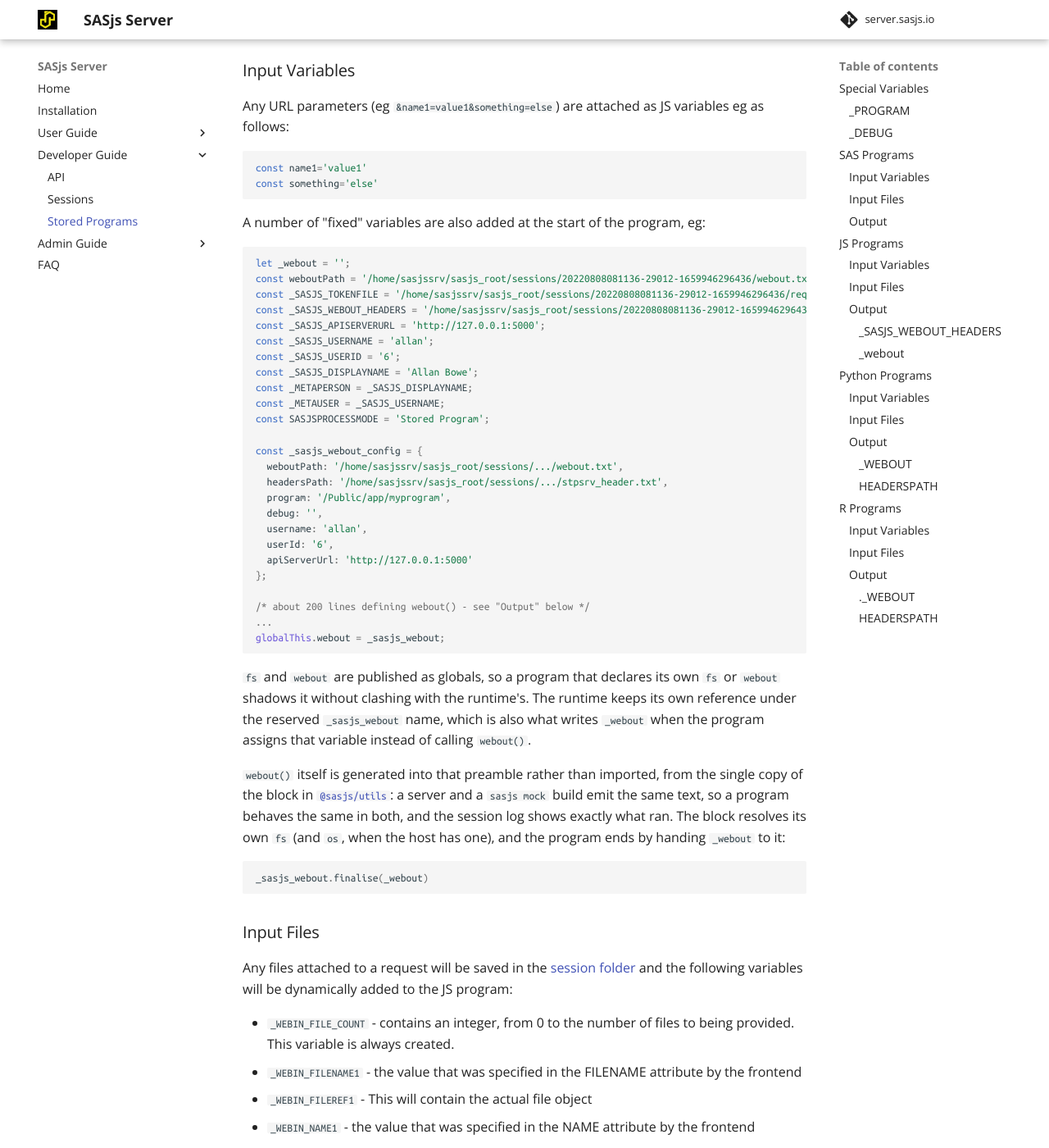
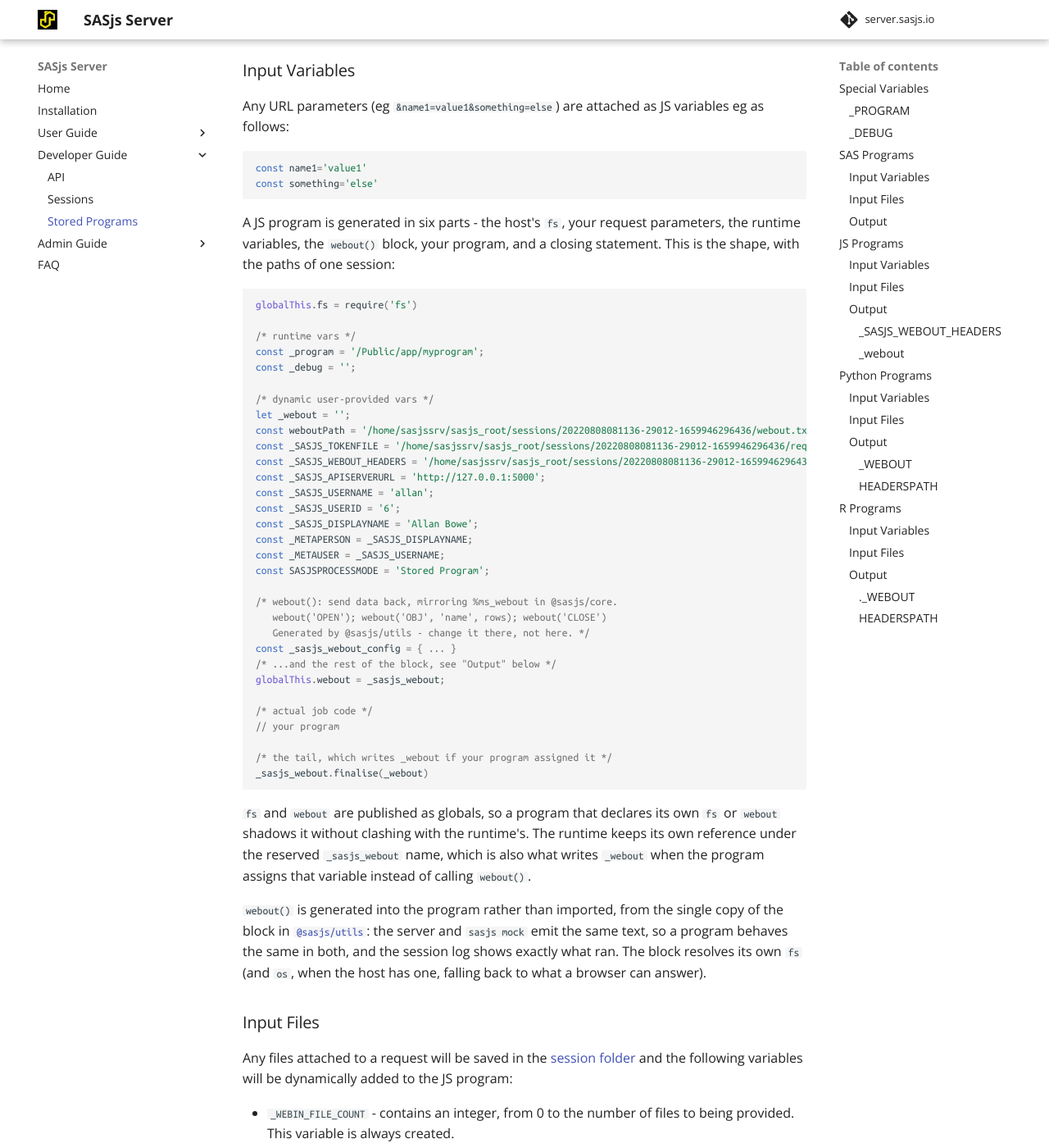
Before and after one commit to sasjs/server.sasjs.io, an MkDocs documentation site: the page built from docs/storedprograms.md, in a window 1280 px wide and 1400 px high, scrolled down 3256 px. Shown: the whole window at 82% size. Built offline with MkDocs 1.6.1 and Material for MkDocs 9.7.7, drawn with Linux system fonts in a browser that asks for light colours; comment, search, counter and statistics services are not loaded.

Commit message:
docs(storedprograms): show the generated program as it is, six parts
The page's preamble block was a hand-written summary: it left out the host's fs
binding and the runtime-vars section, and it showed the webout block only as a
comment. It now mirrors a program the server actually writes - globalThis.fs,
runtime vars, dynamic vars, the block, the job code, and the finalise tail - so a
person reading a session log can match it line for line to the page.

````diff
--- a/docs/storedprograms.md
+++ b/docs/storedprograms.md
@@ -120,9 +120,16 @@
 const something='else'
 ```
 
-A number of "fixed" variables are also added at the start of the program, eg:
+A JS program is generated in six parts - the host's `fs`, your request parameters, the runtime variables, the `webout()` block, your program, and a closing statement. This is the shape, with the paths of one session:
 
 ```js
+globalThis.fs = require('fs')
+
+/* runtime vars */
+const _program = '/Public/app/myprogram';
+const _debug = '';
+
+/* dynamic user-provided vars */
 let _webout = '';
 const weboutPath = '/home/sasjssrv/sasjs_root/sessions/20220808081136-29012-1659946296436/webout.txt';
 const _SASJS_TOKENFILE = '/home/sasjssrv/sasjs_root/sessions/20220808081136-29012-1659946296436/reqHeaders.txt';
@@ -135,28 +142,23 @@
 const _METAUSER = _SASJS_USERNAME;
 const SASJSPROCESSMODE = 'Stored Program';
 
-const _sasjs_webout_config = {
-  weboutPath: '/home/sasjssrv/sasjs_root/sessions/.../webout.txt',
-  headersPath: '/home/sasjssrv/sasjs_root/sessions/.../stpsrv_header.txt',
-  program: '/Public/app/myprogram',
-  debug: '',
-  username: 'allan',
-  userId: '6',
-  apiServerUrl: 'http://127.0.0.1:5000'
-};
+/* webout(): send data back, mirroring %ms_webout in @sasjs/core.
+   webout('OPEN'); webout('OBJ', 'name', rows); webout('CLOSE')
+   Generated by @sasjs/utils - change it there, not here. */
+const _sasjs_webout_config = { ... }
+/* ...and the rest of the block, see "Output" below */
+globalThis.webout = _sasjs_webout;
 
-/* about 200 lines defining webout() - see "Output" below */
-...
-globalThis.webout = _sasjs_webout;
+/* actual job code */
+// your program
+
+/* the tail, which writes _webout if your program assigned it */
+_sasjs_webout.finalise(_webout)
 ```
 
 `fs` and `webout` are published as globals, so a program that declares its own `fs` or `webout` shadows it without clashing with the runtime's. The runtime keeps its own reference under the reserved `_sasjs_webout` name, which is also what writes `_webout` when the program assigns that variable instead of calling `webout()`.
 
-`webout()` itself is generated into that preamble rather than imported, from the single copy of the block in [`@sasjs/utils`](https://github.com/sasjs/utils): a server and a `sasjs mock` build emit the same text, so a program behaves the same in both, and the session log shows exactly what ran. The block resolves its own `fs` (and `os`, when the host has one), and the program ends by handing `_webout` to it:
-
-```js
-_sasjs_webout.finalise(_webout)
-```
+`webout()` is generated into the program rather than imported, from the single copy of the block in [`@sasjs/utils`](https://github.com/sasjs/utils): the server and `sasjs mock` emit the same text, so a program behaves the same in both, and the session log shows exactly what ran. The block resolves its own `fs` (and `os`, when the host has one, falling back to what a browser can answer).
 
 
 ### Input Files
````
